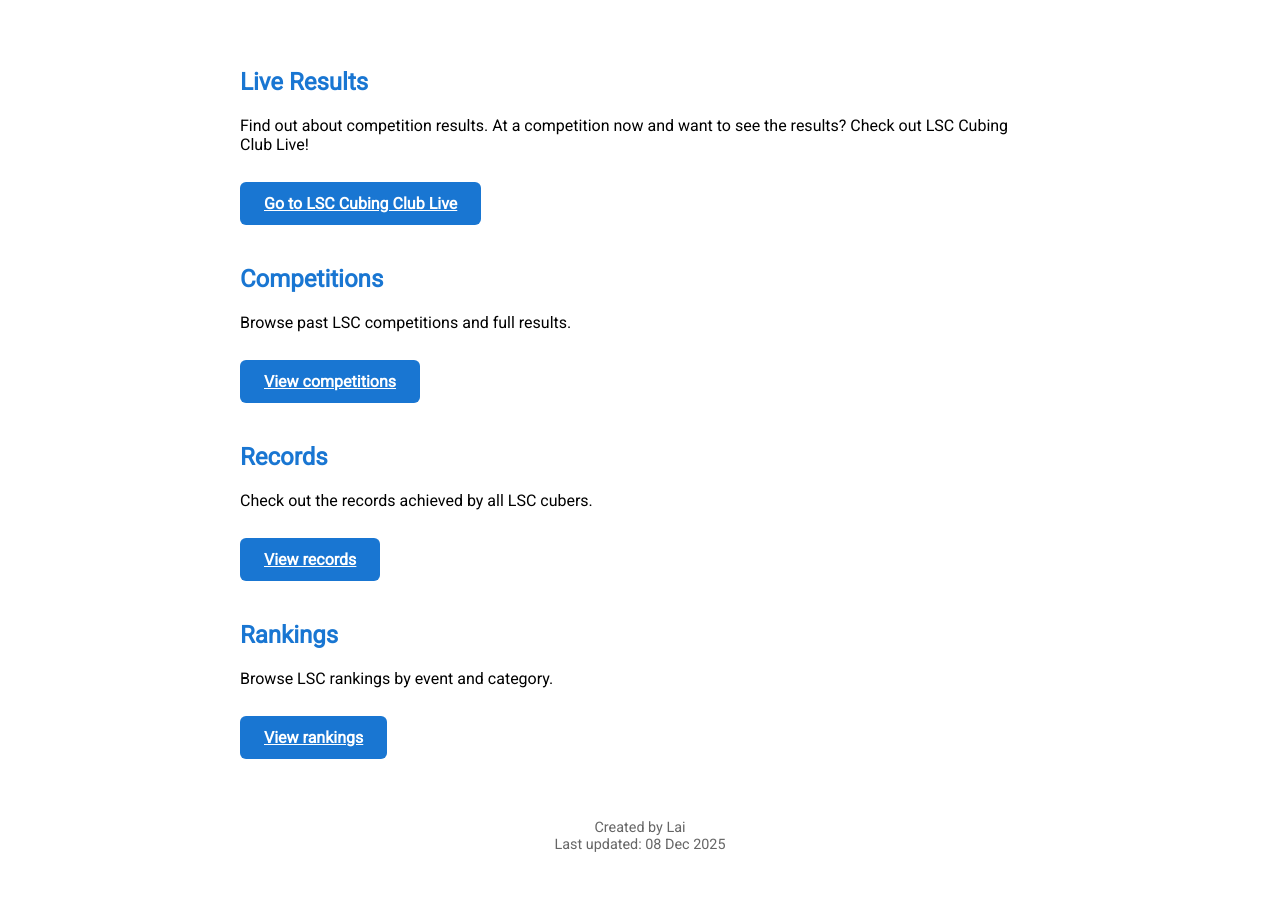
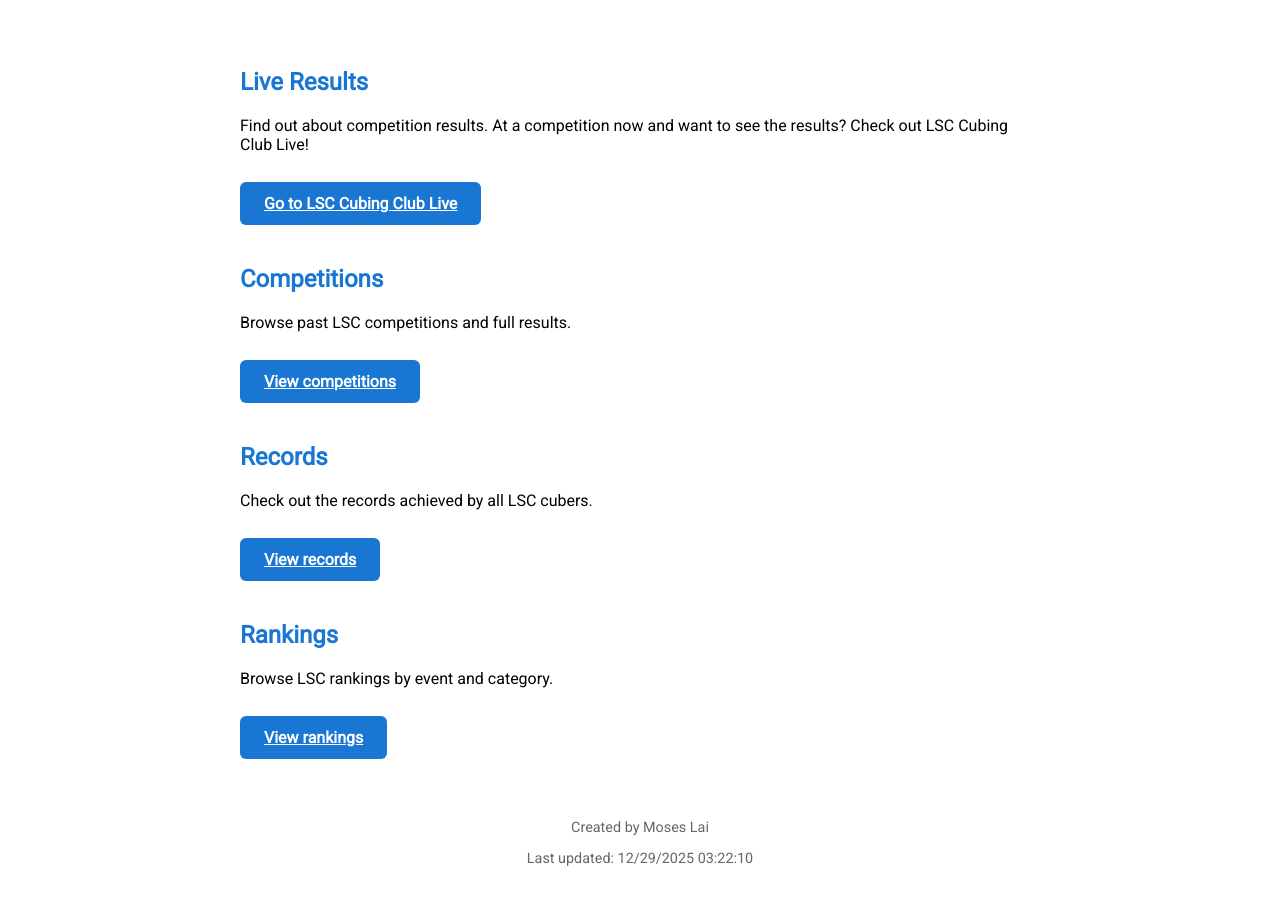
Before and after one commit to lsccubingclub/lsccubingclub, a website: page index.html in a window 1280 px wide. Shown: the part 92-996 px from the top of the page. Drawn offline with nearby package versions, Linux system fonts and the light colour scheme.

Commit message:
added dynamic last update

```diff
--- a/index.html
+++ b/index.html
@@ -375,9 +375,10 @@
 
     <!-- Footer -->
     <footer style="text-align:center; padding:20px; font-size:0.9em; color:#666;">
-      Created by Lai<br>
-      Last updated: 08 Dec 2025
+      Created by Moses Lai<br>
+      <p>Last updated: <span id="last-updated">Loading…</span></p>
     </footer>
+
   </main>
 
   <!-- Add a new main view for competitions -->
@@ -543,6 +544,8 @@
         .catch(()=> ({}));
       return __wcaCompTitleCachePromise;
     }
+
+    document.getElementById('last-updated').textContent = document.lastModified;
 
     function isMobileView() {
       const ua = navigator.userAgent.toLowerCase();
```
